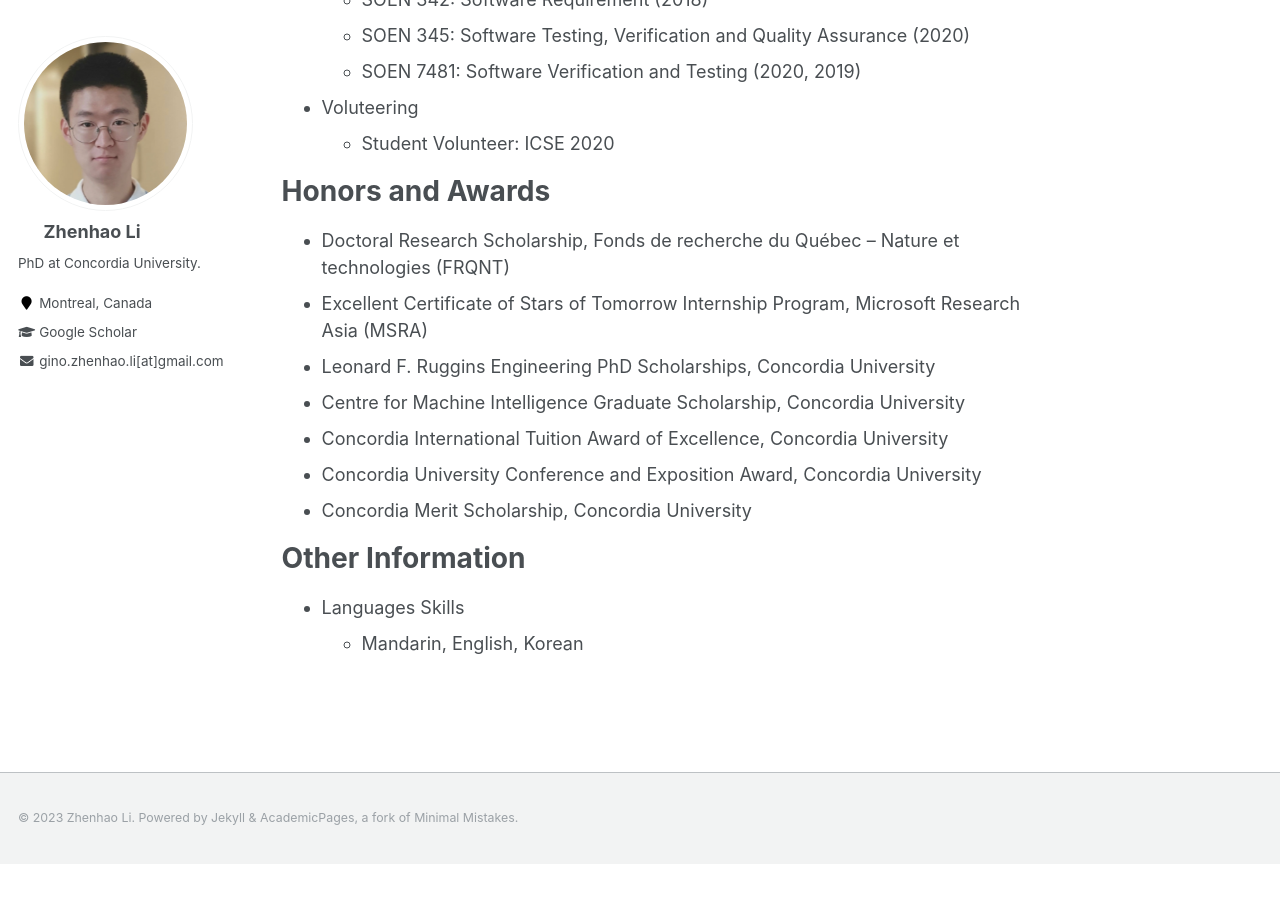
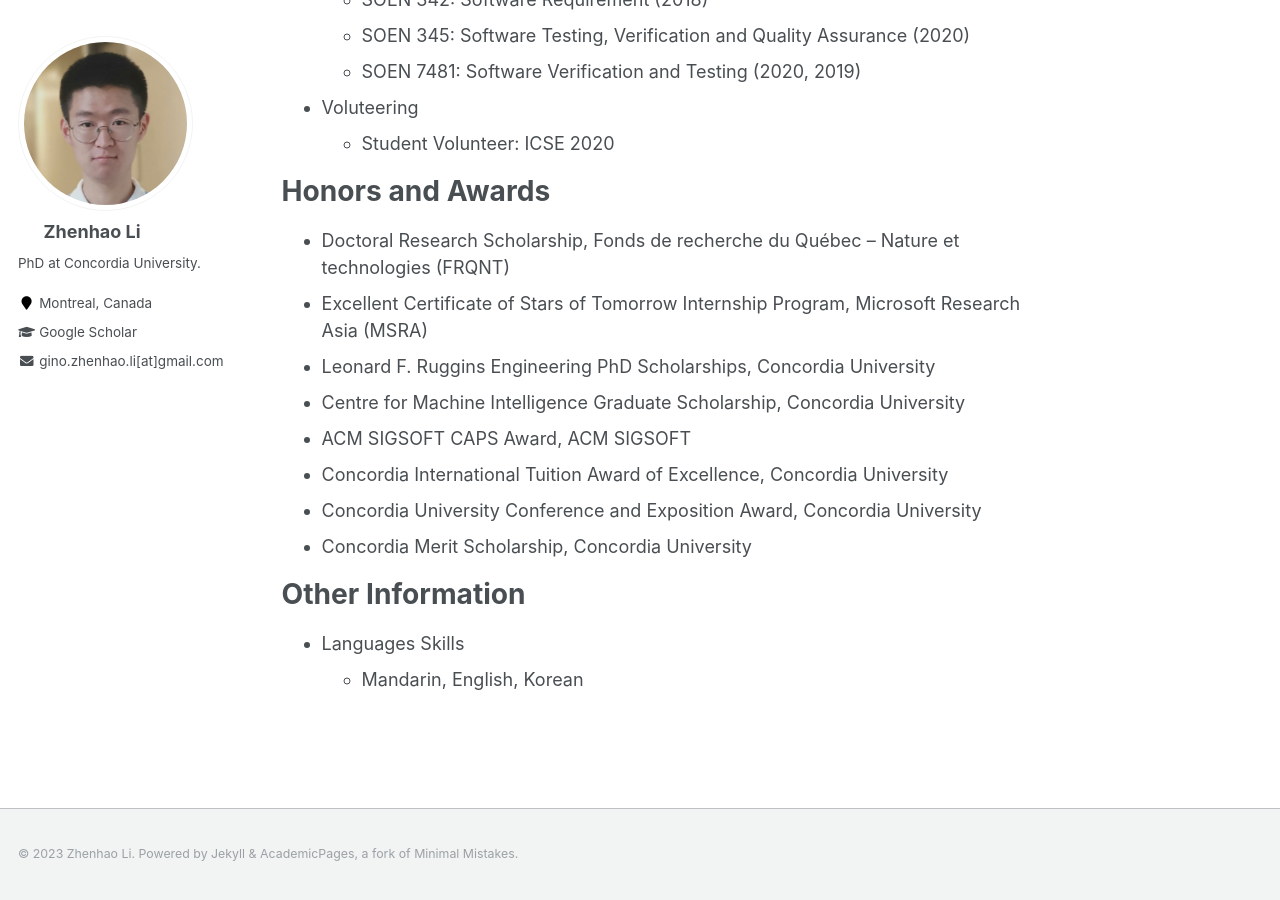
Before and after one commit to ginolzh/ginolzh.github.io, a Jekyll site: the page built from _pages/about.md, in a window 1280 px wide and 900 px high, scrolled down 1845 px. Built offline with Jekyll 4.4.1, drawn with Linux system fonts in a browser that asks for light colours; before the commit the page ends 2709 px from its top, so only the background shows below that.

Commit message:
Update about.md

```diff
--- a/_pages/about.md
+++ b/_pages/about.md
@@ -75,6 +75,7 @@ Honors and Awards
 * Excellent Certificate of Stars of Tomorrow Internship Program, Microsoft Research Asia (MSRA)
 * Leonard F. Ruggins Engineering PhD Scholarships, Concordia University
 * Centre for Machine Intelligence Graduate Scholarship, Concordia University
+* ACM SIGSOFT CAPS Award, ACM SIGSOFT
 * Concordia International Tuition Award of Excellence, Concordia University
 * Concordia University Conference and Exposition Award, Concordia University
 * Concordia Merit Scholarship, Concordia University
```
